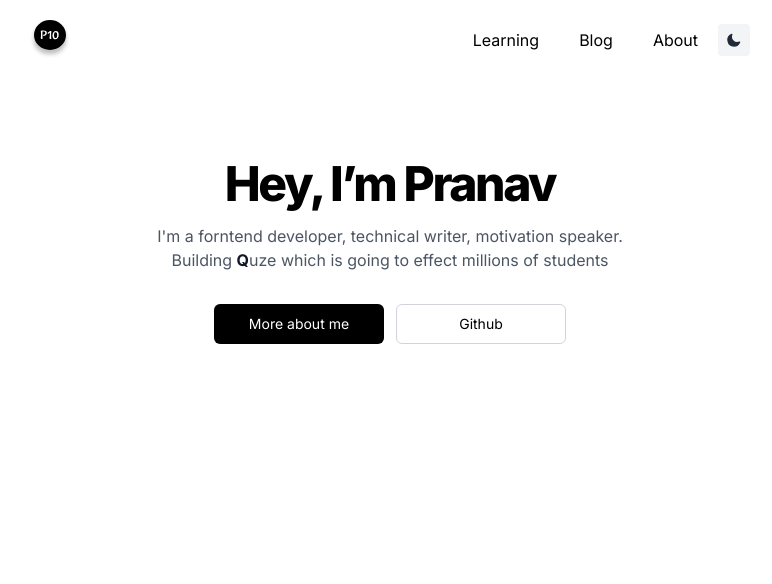
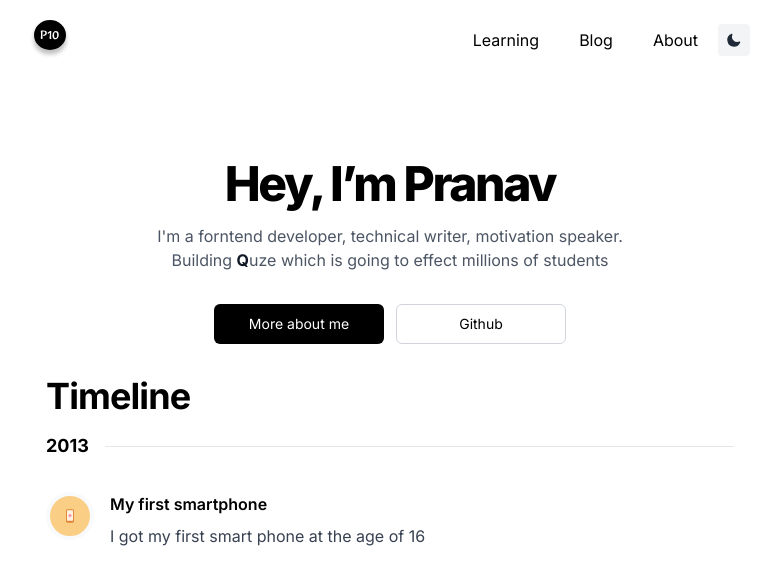
Before and after one commit to pranavp10/pranavp10.me, a Next.js app: page / in a window 1280 px wide. Shown: the top 584 px of the page, without its empty margins (250-1022 px from the left). Built offline with nearby package versions, Linux system fonts and the light colour scheme.

Commit message:
2013 time line added

```diff
--- /dev/null
+++ b/components/Timeline.js
@@ -0,0 +1,23 @@
+import { FcTouchscreenSmartphone } from 'react-icons/fc';
+import DateEntry from './dateEntry';
+import TimeLineEntry from './TimelineEntry';
+
+export default function Timeline() {
+  return (
+    <div className="max-w-3xl mx-auto px-5 sm:px-10">
+      <h3 className="font-bold text-2xl md:text-4xl tracking-tight mb-4 mt-8 text-black dark:text-white">
+        Timeline
+      </h3>
+      <DateEntry title="2013" />
+      <TimeLineEntry
+        title="My first smartphone"
+        Icon={FcTouchscreenSmartphone}
+        tint="yellow"
+      >
+        <p className="text-gray-700 dark:text-gray-400">
+          I got my first smart phone at the age of 16{' '}
+        </p>
+      </TimeLineEntry>
+    </div>
+  );
+}
--- /dev/null
+++ b/components/TimelineEntry.js
@@ -0,0 +1,39 @@
+import { getTint } from '@/utils/getTint';
+import PropTypes from 'prop-types';
+
+export default function TimelineEntry({
+  children = null,
+  title,
+  Icon,
+  tint = 'gray',
+}) {
+  return (
+    <div className="flex mb-12 md:mb-12 timeline-item">
+      {/* Icon and dividing line */}
+      <div className="flex flex-col items-center">
+        <div
+          className={`flex justify-center p-3 rounded-full align-center border-4 border-gray-50 ${getTint(
+            tint
+          )}`}
+        >
+          <Icon size={16} />
+        </div>
+      </div>
+      <div className="flex flex-col flex-1 ml-4 space-y-2">
+        <div className="flex flex-col contents-center">
+          <span className="font-semibold text-primary">{title}</span>
+        </div>
+        <div className="flex flex-col space-y-4 timeline-full-width">
+          {children}
+        </div>
+      </div>
+    </div>
+  );
+}
+
+TimelineEntry.propTypes = {
+  children: PropTypes.node,
+  title: PropTypes.string,
+  Icon: PropTypes.node,
+  tint: PropTypes.string,
+};
--- /dev/null
+++ b/components/dateEntry.js
@@ -0,0 +1,14 @@
+import PropTypes from 'prop-types';
+
+export default function DateEntry({ title }) {
+  return (
+    <div className="flex items-center mt-4 mb-8 timeline-item">
+      <p className="text-lg font-bold">{title}</p>
+      <div className="flex-1 h-px ml-4 bg-gray-200 dark:bg-gray-800 timeline-stroke" />
+    </div>
+  );
+}
+
+DateEntry.propTypes = {
+  title: PropTypes.string,
+};
--- a/components/hero.js
+++ b/components/hero.js
@@ -3,8 +3,8 @@ export default function Hero() {
     <div>
       <section className="relative">
         <div className="max-w-xl mx-auto px-4 sm:px-6">
-          <div className="pt-32 pb-12 md:pt-40 md:pb-20">
-            <div className="text-center pb-12 md:pb-16">
+          <div className="pt-32 md:pt-40">
+            <div className="text-center ">
               <h1
                 className="text-5xl font-extrabold leading-tighter tracking-tighter mb-4"
                 data-aos="zoom-y-out"
@@ -13,12 +13,13 @@ export default function Hero() {
               </h1>
               <div className="max-w-3xl mx-auto">
                 <p
-                  className="text-md text-gray-600 mb-8 dark:text-gray-400"
+                  className="text-md text-gray-600 mb-8 dark:text-gray-100"
                   data-aos="zoom-y-out"
                   data-aos-delay="150"
                 >
                   I'm a forntend developer, technical writer, motivation
-                  speaker. Building <b className="text-gray-900">Q</b>uze which
+                  speaker. Building{' '}
+                  <b className="text-gray-900 dark:text-gray-100">Q</b>uze which
                   is going to effect millions of students
                 </p>
               </div>
--- a/components/nav.js
+++ b/components/nav.js
@@ -16,7 +16,7 @@ export default function Nav() {
   return (
     <header
       className={`fixed w-full z-30   md:bg-opacity-90 transition duration-300 ease-in-out ${
-        !top && 'bg-white blur shadow-lg'
+        !top && 'bg-white dark:bg-black blur shadow-lg'
       }`}
     >
       <div className="max-w-3xl mx-auto px-5 sm:px-6">
--- a/jsconfig.json
+++ b/jsconfig.json
@@ -7,6 +7,9 @@
       ],
       "@/styles/*": [
         "styles/*"
+      ],
+      "@/utils/*": [
+        "utils/*"
       ]
     }
   }
--- a/package.json
+++ b/package.json
@@ -11,7 +11,8 @@
     "next-themes": "^0.0.10",
     "prop-types": "^15.7.2",
     "react": "^16.13.1",
-    "react-dom": "^16.13.1"
+    "react-dom": "^16.13.1",
+    "react-icons": "^4.1.0"
   },
   "devDependencies": {
     "autoprefixer": "10.0.2",
--- a/pages/index.js
+++ b/pages/index.js
@@ -1,9 +1,11 @@
 import Hero from '@/components/hero';
+import TimeLine from '@/components/Timeline';
 
 export default function IndexPage() {
   return (
     <div>
       <Hero />
+      <TimeLine />
     </div>
   );
 }
--- /dev/null
+++ b/utils/getTint.js
@@ -0,0 +1,25 @@
+function getTint(color) {
+  switch (color) {
+    case 'red':
+      return 'text-red-800 dark:text-red-200 bg-red-500 bg-opacity-20 dark:border-red-500';
+    case 'blue':
+      return 'text-blue-800 dark:text-blue-200 bg-blue-500 bg-opacity-20 dark:border-blue-500';
+    case 'green':
+      return 'text-green-800 dark:text-green-200 bg-green-500 bg-opacity-20 dark:border-green-500';
+    case 'purple':
+      return 'text-purple-800 dark:text-purple-200 bg-purple-500 bg-opacity-20 dark:border-purple-500';
+    case 'indigo':
+      return 'text-indigo-800 dark:text-indigo-200 bg-indigo-500 bg-opacity-20 dark:border-indigo-500';
+    case 'pink':
+      return 'text-pink-800 dark:text-pink-200 bg-pink-500 bg-opacity-20 dark:border-pink-500';
+    case 'yellow':
+      return 'text-yellow-800 dark:text-yellow-200 bg-yellow-500 bg-opacity-50 dark:border-yellow-500';
+    case 'black':
+      return 'text-white dark:text-black bg-black dark:bg-white bg-opacity-20 dark:border-black';
+    case 'gray':
+    default:
+      return 'text-primary bg-gray-200 dark:bg-gray-800 dark:border-gray-500';
+  }
+}
+
+export { getTint };
```
Also changed, not shown: 2 other files (tests, documents, lock files or other folders).
